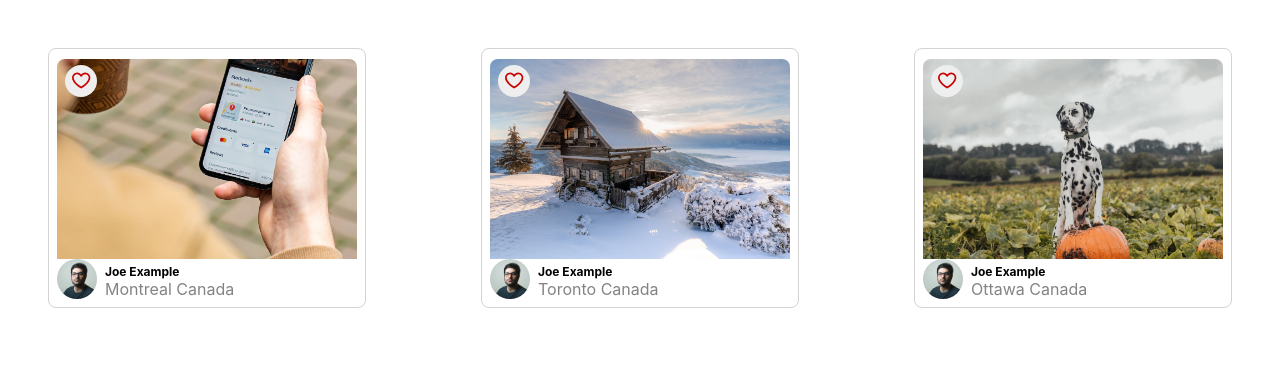
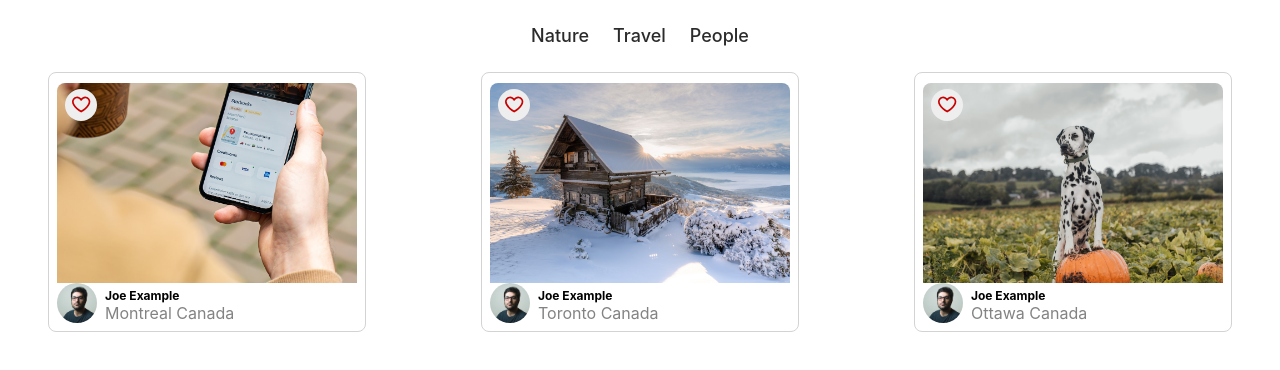
Before and after one commit to Upgrayedd0408/photolabs, a React (Create React App) app in the folder frontend/: page / in a window 1280 px wide. Shown: the top 370 px of the page. Built offline with nearby package versions, Linux system fonts and the light colour scheme; the HTML template or start-up script is replaced by a standard one.

Commit message:
add TopicsList component at top of page

```diff
--- a/frontend/src/App.jsx
+++ b/frontend/src/App.jsx
@@ -1,6 +1,7 @@
 import React from 'react';
 
-import PhotoListItem from './components/PhotoListItem';
+import TopicList from 'components/TopicList';
+import TopicListItem from 'components/TopicListItem';
 import PhotoList from 'components/PhotoList';
 import './App.scss';
 import { useState } from 'react';
@@ -11,6 +12,8 @@ import { useState } from 'react';
 const App = () => {
 
   const [fav, setFav] = useState(false);
+  const [currentTopic, setCurrentTopic] = useState();
+
   const favPhoto = () => {
     if (fav) {
       setFav(false);
@@ -19,11 +22,12 @@ const App = () => {
     }
   };
 
-  /* const photos = [...Array(3)];
-  const list = photos.map((photo, i) => <PhotoListItem key={i} photoData={sampleDataForPhotoListItem} fav={fav} favPhoto={favPhoto} />); */
+
+
 
   return (
     <div className="App">
+      <TopicList />
       <PhotoList fav={fav} favPhoto={favPhoto} />
     </div>
   );
--- a/frontend/src/components/PhotoList.jsx
+++ b/frontend/src/components/PhotoList.jsx
@@ -60,7 +60,7 @@ const sampleDataForPhotoList = [
 const PhotoList = (props) => {
   const { fav, favPhoto } = props;
 
-  const list = sampleDataForPhotoList.map((photo, i) => <PhotoListItem key={i} /* photoData={sampleDataForPhotoListItem} */ photo={photo} fav={fav} favPhoto={favPhoto} />);
+  const list = sampleDataForPhotoList.map((photo, i) => <PhotoListItem key={i} photo={photo} fav={fav} favPhoto={favPhoto} />);
 
   return (
     <ul className="photo-list">
--- a/frontend/src/components/TopicList.jsx
+++ b/frontend/src/components/TopicList.jsx
@@ -1,6 +1,8 @@
 import React from "react";
+import TopicListItem from "./TopicListItem";
 
 import "../styles/TopicList.scss";
+
 
 const sampleDataForTopicList = [
   {
@@ -21,9 +23,12 @@ const sampleDataForTopicList = [
 ];
 
 const TopicList = () => {
+
+  const topics = sampleDataForTopicList.map((topic, i) => <TopicListItem key={i} topic={topic} /* fav={fav} favPhoto={favPhoto} */ />);
+
   return (
     <div className="top-nav-bar__topic-list">
-      {/* Insert React */}
+      {topics}
     </div>
   );
 };
--- a/frontend/src/components/TopicListItem.jsx
+++ b/frontend/src/components/TopicListItem.jsx
@@ -2,16 +2,14 @@ import React from "react";
 
 import "../styles/TopicListItem.scss";
 
-const sampleDataForTopicListItem = {
-  id: "1",
-  slug: "topic-1",
-  label: "Nature",
-};
 
-const TopicListItem = () => {
+const TopicListItem = (props) => {
+
+  const { title } = props.topic;
+
   return (
-    <div className="topic-list__item">
-      {/* Insert React */}
+    <div className="topic-list__item" >
+      <span>{title}</span>
     </div>
   );
 };
```
